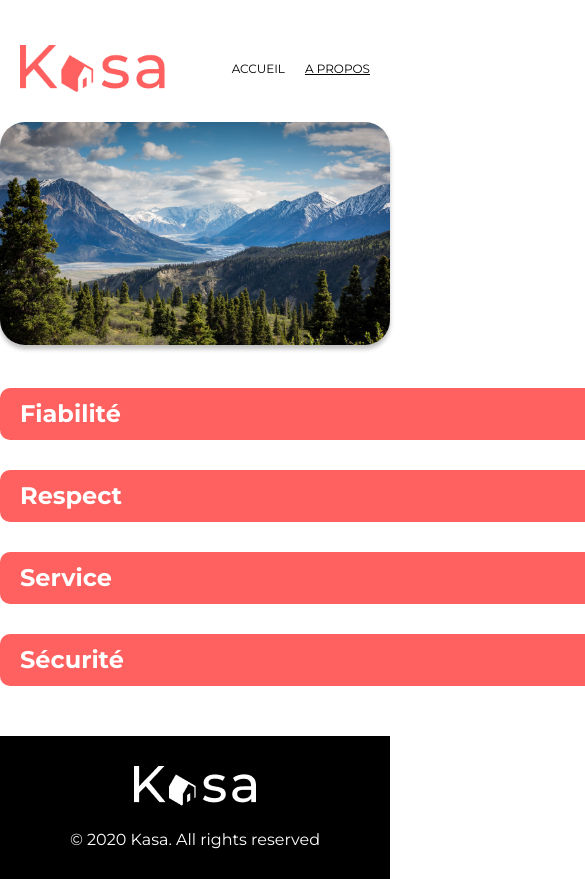
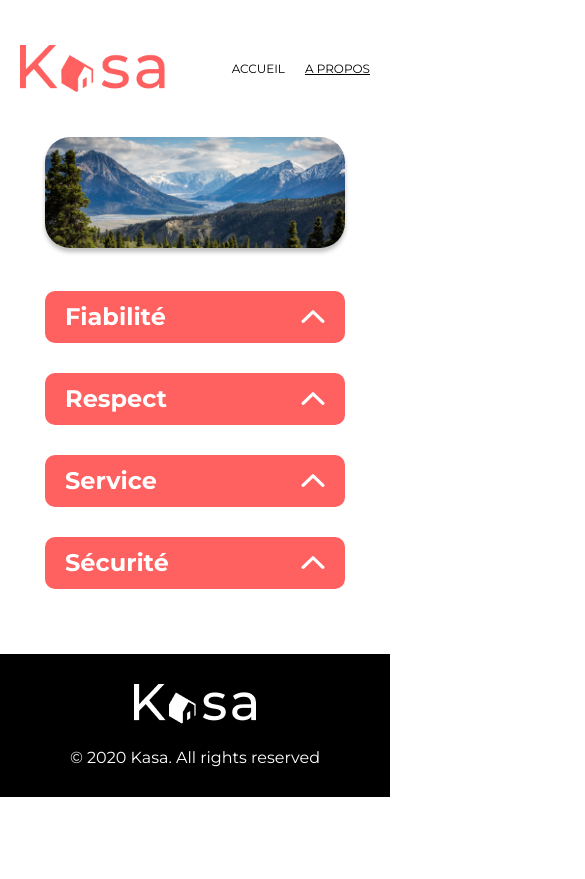
Before and after one commit to Mikelcks/OC_Projet_6_Kasa, a React (Create React App) app: page /about in a window 390 px wide. Shown: the top 879 px of the page, 585 px wide, since content can reach past the window. After the commit the page ends 844 px from the top, so only its background shows below. Built offline with nearby package versions, Linux system fonts and the light colour scheme.

Commit message:
Media querries About

```diff
--- a/src/pages/About/about.module.scss
+++ b/src/pages/About/about.module.scss
@@ -6,7 +6,7 @@
   .aboutContainer {
     width: 100%;
     max-width: 1240px;
-    margin: 30px;
+    margin: 45px;
     display: flex;
     flex-direction: column;
   }
@@ -24,10 +24,15 @@
     overflow: hidden;
     border-radius: 25px;
     box-shadow: 0px 4px 4px 0px #00000040;
+
+    @media (max-width: 768px) {
+        height: 111px;
+    }
   }
 
   .galleryWrapper {
-    width: 1023px;
+    width:  100%;
+    max-width: 1023px;
     display: flex;
     flex-direction: column;
     gap: 10px;
```
